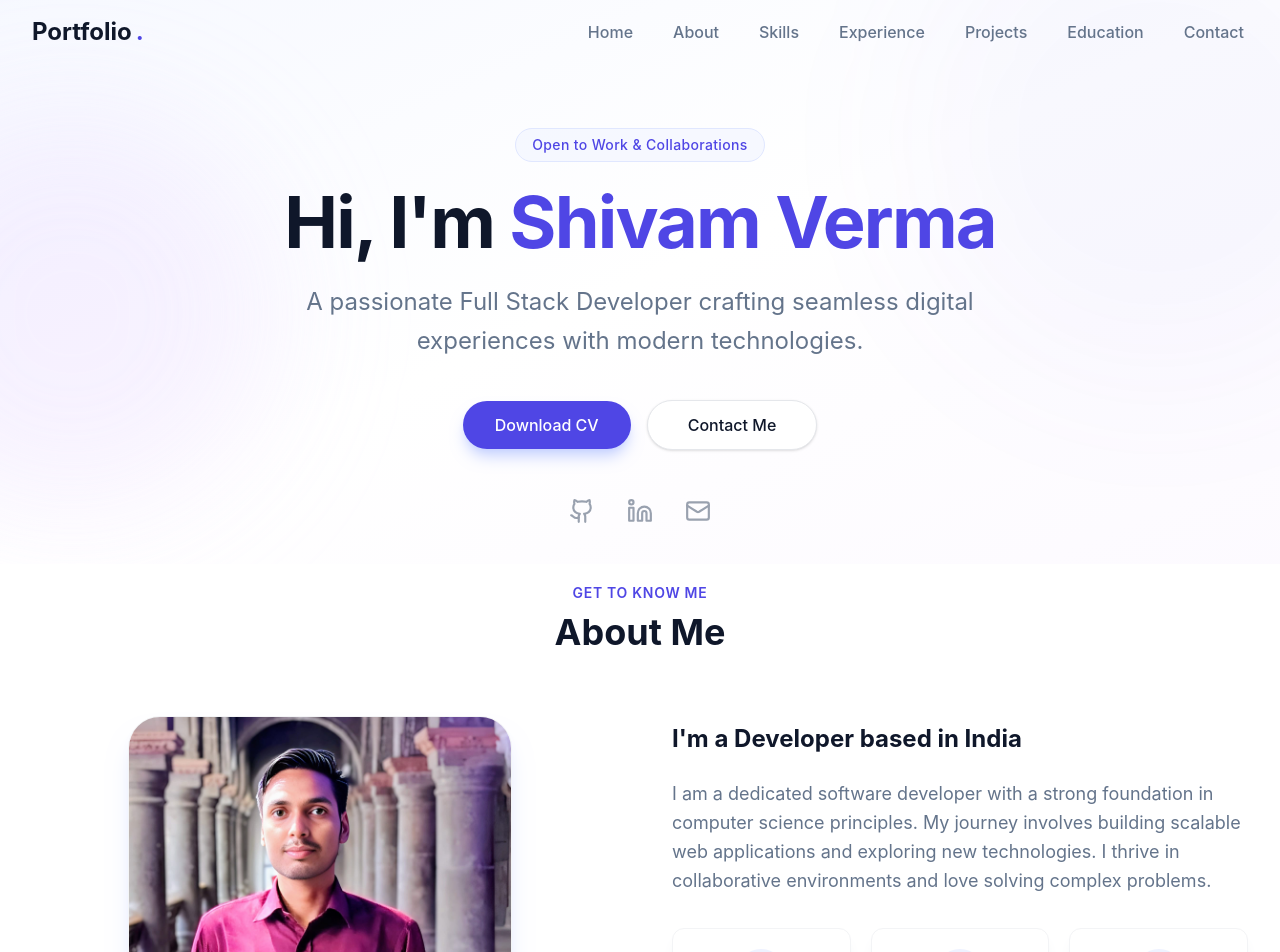
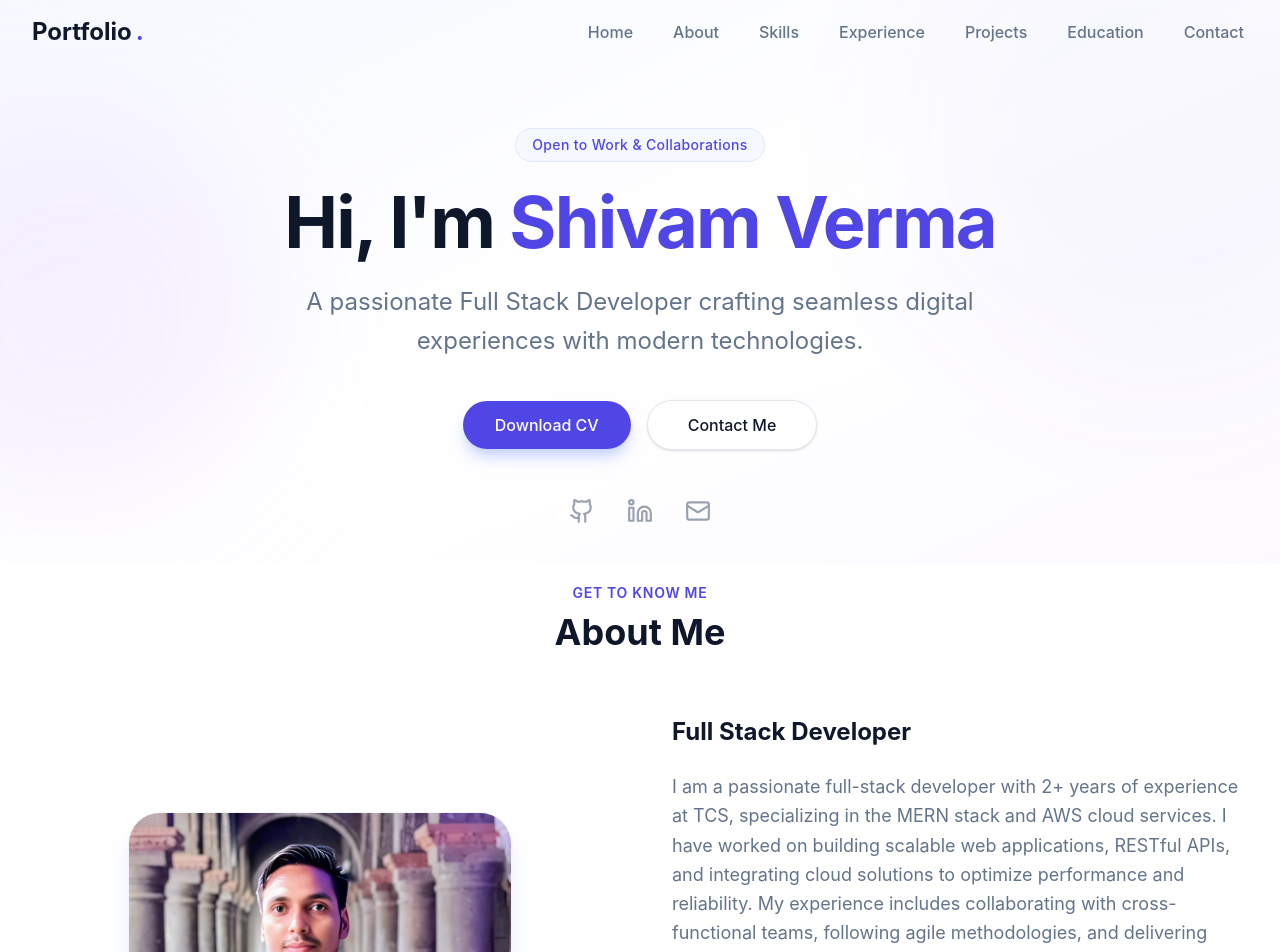
Before and after one commit to shivamverma-9984/my-portfolio_, a React (Vite) app: page / in a window 1280 px wide. Shown: the top 952 px of the page. Built offline with nearby package versions, Linux system fonts and the light colour scheme.

Commit message:
Update About.jsx

```diff
--- a/src/components/About.jsx
+++ b/src/components/About.jsx
@@ -48,12 +48,15 @@ const About = () => {
                         transition={{ duration: 0.5 }}
                     >
                         <h3 className="text-2xl font-bold mb-6 text-text-main">
-                            I'm a Developer based in India
+                            {/* I'm a Developer based in India */}
+                            Full Stack Developer
                         </h3>
                         <p className="text-text-muted mb-8 leading-relaxed text-lg">
-                            I am a dedicated software developer with a strong foundation in computer science principles.
+                            {/* I am a dedicated software developer with a strong foundation in computer science principles.
                             My journey involves building scalable web applications and exploring new technologies.
-                            I thrive in collaborative environments and love solving complex problems.
+                            I thrive in collaborative environments and love solving complex problems. */}
+                            I am a passionate full-stack developer with 2+ years of experience at TCS, specializing in the MERN stack and AWS cloud services. I have worked on building scalable web applications, RESTful APIs, and integrating cloud solutions to optimize performance and reliability. My experience includes collaborating with cross-functional teams, following agile methodologies, and delivering client-centric solutions. I enjoy learning new technologies and applying them to solve real-world problems efficiently. With a strong foundation in both frontend and backend development, I am committed to writing clean, maintainable code and continuously enhancing my skills to contribute meaningfully to any project.
+
                         </p>
 
                         <div className="grid grid-cols-1 sm:grid-cols-3 gap-5">
```
